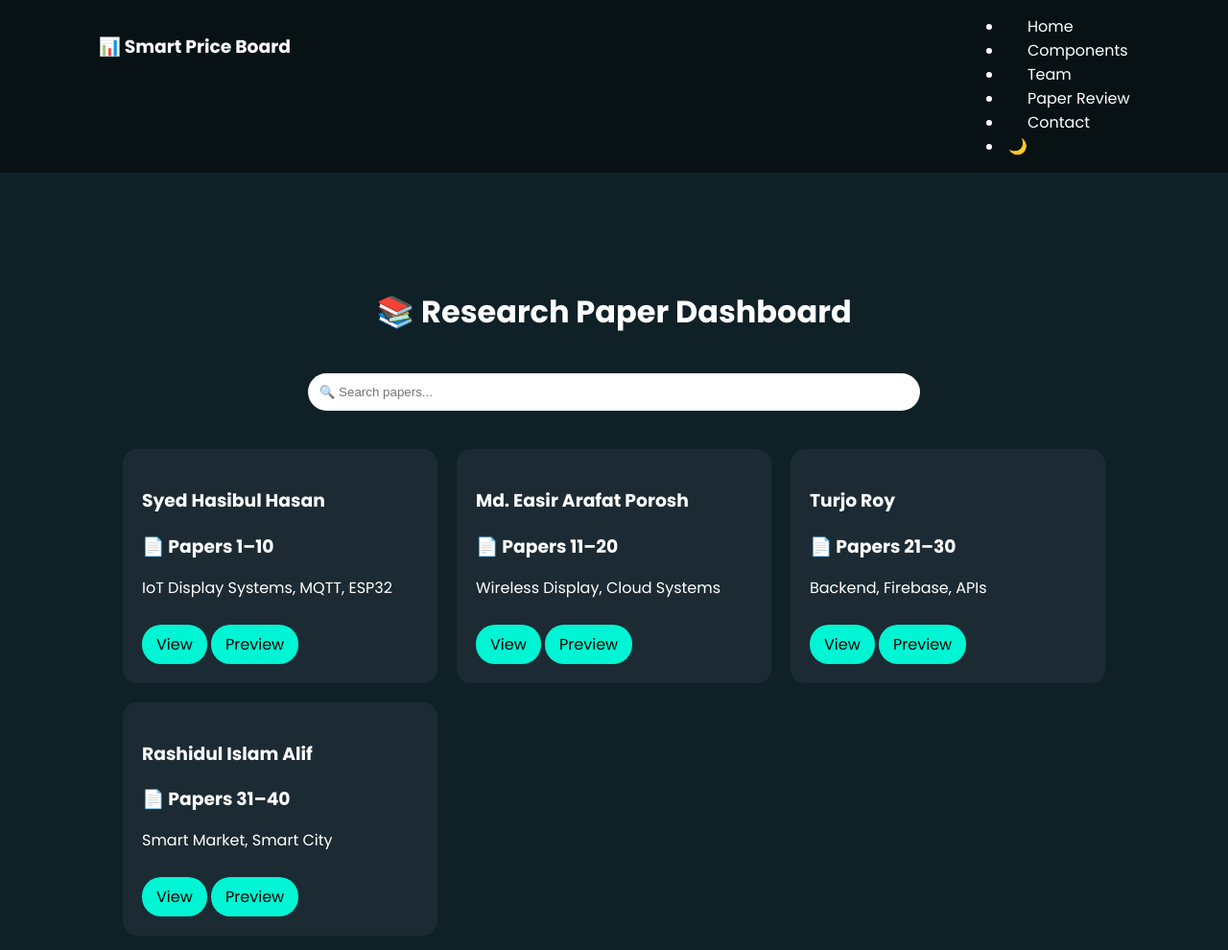
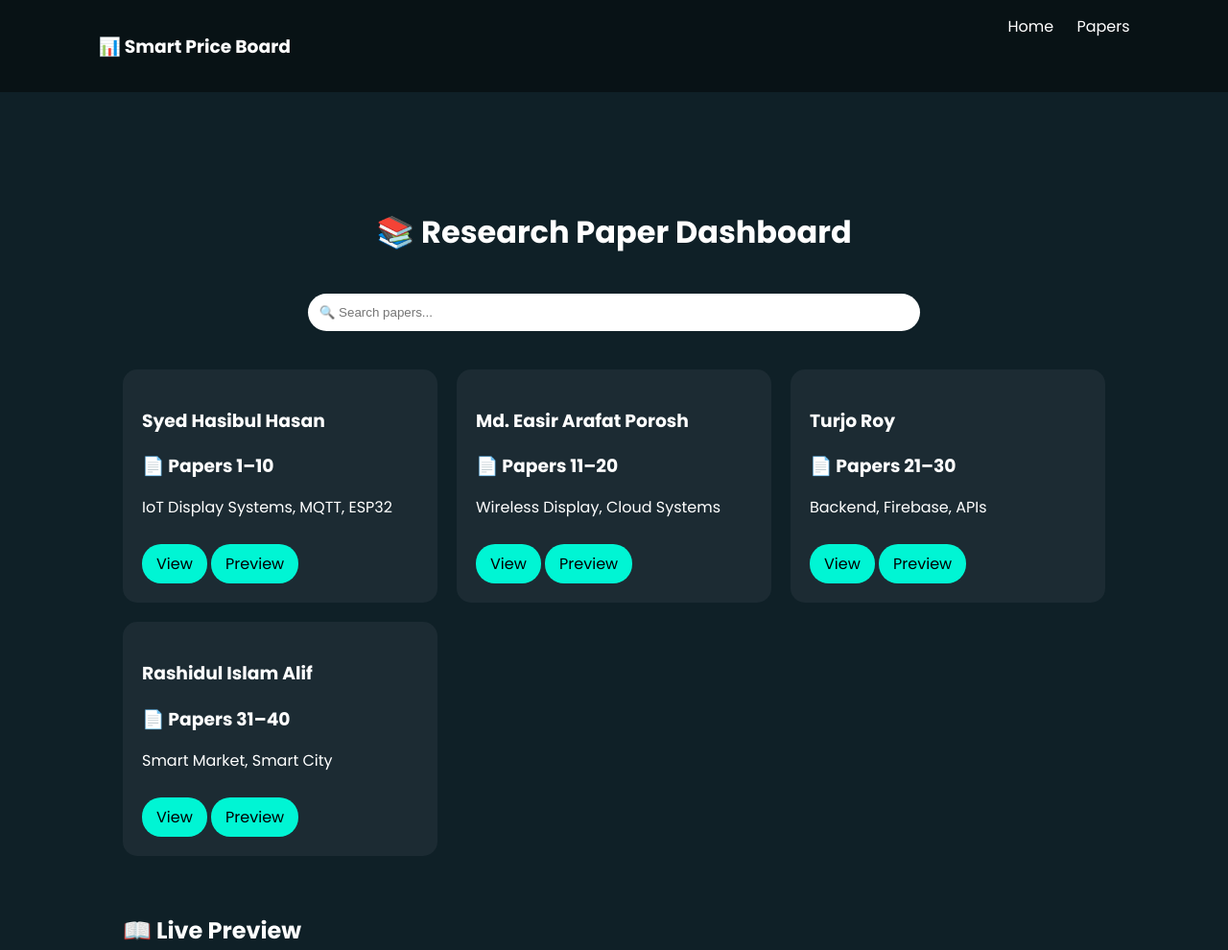
Before and after one commit to Jotimoy/Price-Display-System, a plain HTML site: page papers.html in a window 1280 px wide. Shown: the top 990 px of the page at 96% size. Drawn offline with Linux system fonts and the light colour scheme.

Commit message:
chang nab bar

```diff
--- a/papers.html
+++ b/papers.html
@@ -117,12 +117,8 @@ footer{
 <nav>
   <h3>📊 Smart Price Board</h3>
   <div>
-    <li><a href="index.html">Home</a></li>
-    <li><a href="components.html">Components</a></li>
-    <li><a href="team.html">Team</a></li>
-    <li><a href="papers.html">Paper Review</a></li>
-    <li><a href="contact.html">Contact</a></li>
-    <li><span class="toggle" onclick="toggleMode()">🌙</span></li>
+    <a href="index.html">Home</a>
+    <a href="papers.html">Papers</a>
   </div>
 </nav>
 
```
